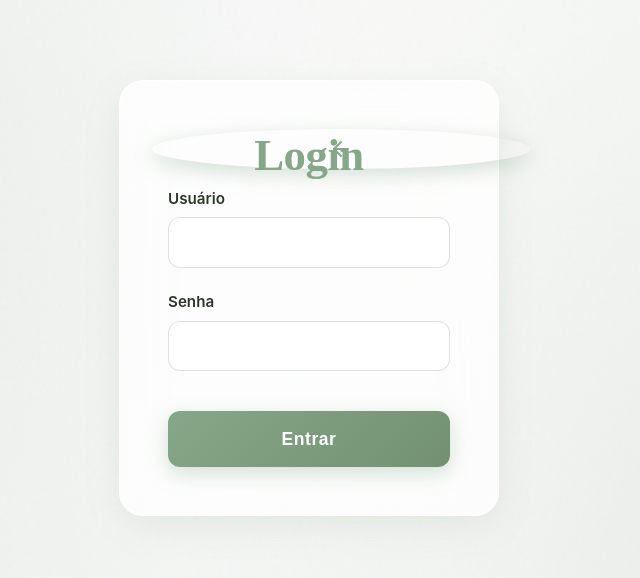
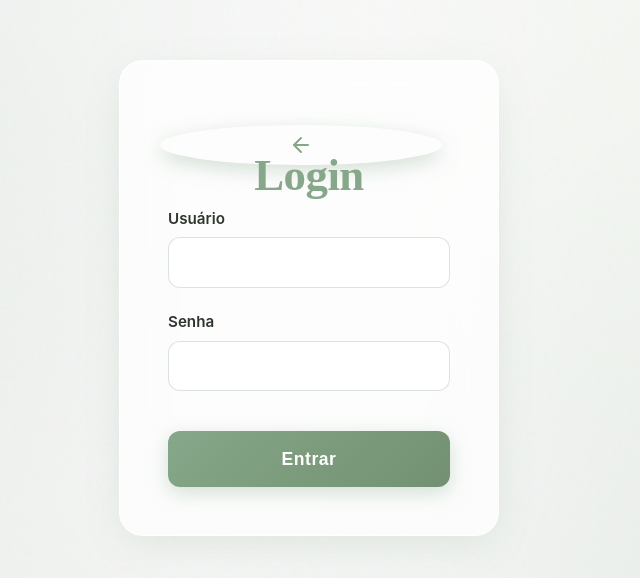
Before and after one commit to pauloadson/casamento-paulo-e-gisele, a React (Vite) app in the folder frontend/: page /login in a window 1280 px wide. Shown: the part 102-680 px from the top of the page, without its empty margins (331-971 px from the left). Built offline with nearby package versions, Linux system fonts and the light colour scheme.

Commit message:
fix: corrigir posicao do botao de voltar que sobrepunha o texto

```diff
--- a/frontend/src/pages/Login.tsx
+++ b/frontend/src/pages/Login.tsx
@@ -27,13 +27,11 @@ function Login() {
   };
 
   return (
-    <div className="rsvp-container" style={{ position: 'relative' }}>
+    <div className="rsvp-container">
+      <div style={{ display: 'flex', alignItems: 'center', marginBottom: '-1rem' }}>
         <button
           onClick={() => navigate('/')}
           style={{
-          position: 'absolute',
-          top: '2rem',
-          left: '2rem',
             background: 'transparent',
             border: 'none',
             cursor: 'pointer',
@@ -43,7 +41,8 @@ function Login() {
             justifyContent: 'center',
             padding: '0.5rem',
             borderRadius: '50%',
-          transition: 'all 0.2s ease'
+            transition: 'all 0.2s ease',
+            marginLeft: '-0.5rem'
           }}
           aria-label="Voltar"
           onMouseOver={(e) => {
@@ -55,6 +54,7 @@ function Login() {
         >
           <ArrowLeft size={24} />
         </button>
+      </div>
       <h1>Login</h1>
       {error && <div className="alert error">{error}</div>}
       <form onSubmit={handleLogin}>
```
Lines whose indentation alone changed are shown as unchanged.
